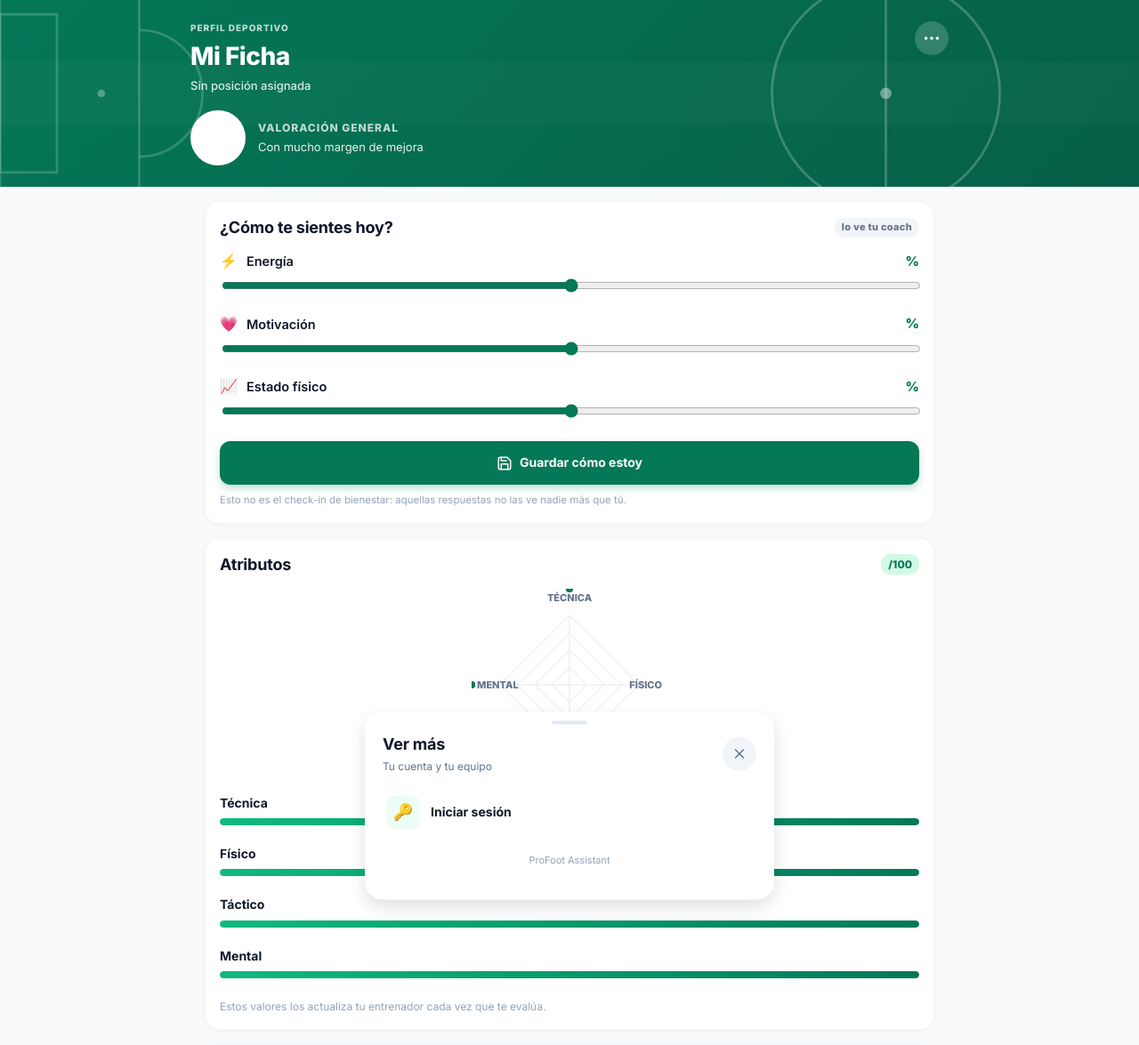
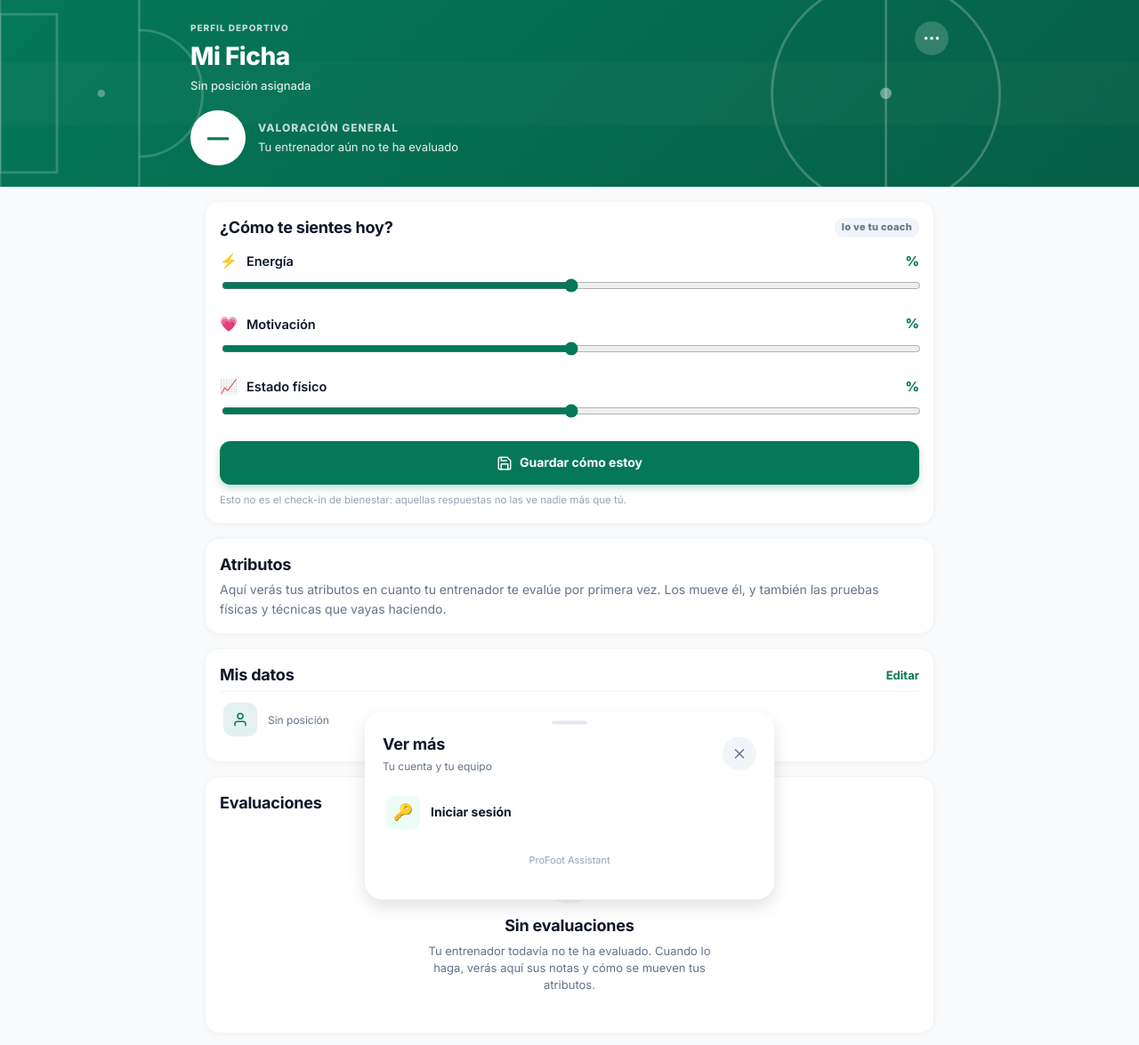
Before and after one commit to andremoran/FutbolApp, a Flask app: template templates/p_ficha.html in a window 1280 px wide. Shown: the top 1175 px of the page at 89% size. Run offline with Flask 3, Linux system fonts and the light colour scheme; the template is opened without the code that fills it, so the values that code supplies are empty.

Commit message:
El 50 de relleno no es una nota, y se le decia al jugador que si
`ficha_atributos()` rellena los huecos con 50 para no dejar pantallas en
blanco, y avisa de ello en `_tiene_perfil`. Tres sitios se saltaban el aviso y
enseñaban ese 50 como si fuera una valoracion:

MI FICHA. Un chaval al que nadie habia evaluado abria su pantalla y leia un
«50 · En progreso» enorme, con su radar entero dibujado. Es EL numero que mira
un jugador, y no se lo habia puesto nadie. Ahora sale «—», «tu entrenador aun
no te ha evaluado» y, donde iba el radar, que lo vera en cuanto le evaluen.

LA FICHA DEL ENTRENADOR. La cabecera ponia «· Valoracion 50» y cuatro dedos mas
abajo la misma pantalla decia «Todavia sin evaluar».

LA IA. `_respaldo` le contaba sus numeros con `db.atributos()`. Con los cuatro
a 50, `min` y `max` devuelven la misma clave: le decia que su punto fuerte y su
punto flojo eran los dos «lo tecnico, 50/100». Ahora, sin evaluacion, dice que
no la hay y le habla de lo que si esta en su mano: habitos y racha.

`_contexto_jugador` ya tenia esta misma guarda desde hace tiempo; faltaba en
los otros tres.

Co-Authored-By: Claude Opus 5 <noreply@anthropic.com>

```diff
--- a/futbol/player.py
+++ b/futbol/player.py
@@ -397,6 +397,11 @@ def mis_tests():
 def ficha():
     uid = current_user.id
     atributos = db.atributos(uid)
+    #  ¿Le ha evaluado alguien, o son los cincuenta de relleno? Sin esta
+    #  pregunta la pantalla le enseñaba un «50 · En progreso» y un radar entero
+    #  que nadie le había puesto — y es EL número que mira un chaval. Su
+    #  entrenador, en la misma app, veía «sin evaluar».
+    ficha = db.ficha_atributos(player_id=uid)
     perfil = db.perfil_jugador(uid)
     evaluaciones = db.rows('fut_evaluations', 'evaluaciones', player_id=uid,
                            _order='fecha', _desc=True, _limit=10)
@@ -412,6 +417,7 @@ def ficha():
                            },
                            atributos=atributos,
                            media=db.media_atributos(uid),
+                           evaluado=ficha['_tiene_perfil'],
                            perfil=perfil,
                            evaluaciones=evaluaciones,
                            entrenador=db.entrenador_del_jugador(uid))
--- a/templates/c_jugador.html
+++ b/templates/c_jugador.html
@@ -15,7 +15,9 @@
 <div class="pf-hero__subtitle">
   {{ perfil.posicion|capitalize if perfil.posicion else 'Sin posición' }}
   {%- if perfil.dorsal %} · Dorsal {{ perfil.dorsal }}{% endif %}
-  · Valoración {{ media }}
+  {# Solo si alguien le ha evaluado. Esta misma pantalla dice más abajo
+     «Todavía sin evaluar» y arriba ponía «Valoración 50»: el 50 es relleno. #}
+  {%- if ficha._tiene_perfil %} · Valoración {{ media }}{% endif %}
 </div>
 {% endblock %}
 
--- a/templates/p_ficha.html
+++ b/templates/p_ficha.html
@@ -17,12 +17,15 @@
 <div style="display:flex;align-items:center;gap:14px;margin-top:18px">
   <div style="width:62px;height:62px;border-radius:31px;background:#fff;color:var(--primary);
               display:flex;align-items:center;justify-content:center;
-              font-size:24px;font-weight:800;flex:none">{{ media }}</div>
+              font-size:24px;font-weight:800;flex:none">{{ media if evaluado else '—' }}</div>
   <div>
     <div style="font-size:12px;font-weight:800;letter-spacing:1px;text-transform:uppercase;
                 color:rgba(255,255,255,.75)">Valoración general</div>
     <div style="font-size:13px;color:rgba(255,255,255,.9);margin-top:3px">
-      {% if media >= 80 %}Nivel destacado
+      {# Sin evaluación no hay número. El 50 de relleno se leía como una nota
+         puesta por su entrenador, y no la había puesto nadie. #}
+      {% if not evaluado %}Tu entrenador aún no te ha evaluado
+      {% elif media >= 80 %}Nivel destacado
       {% elif media >= 65 %}Buen nivel
       {% elif media >= 50 %}En progreso
       {% else %}Con mucho margen de mejora{% endif %}
@@ -82,8 +85,17 @@
 <div class="pf-card">
   <div class="pf-card__head">
     <h2 class="pf-card__title">Atributos</h2>
-    <span class="pf-card__badge">{{ media }}/100</span>
+    {% if evaluado %}<span class="pf-card__badge">{{ media }}/100</span>{% endif %}
   </div>
+
+  {% if not evaluado %}
+  {# Dibujar el radar con los cincuentas de relleno es enseñarle una foto de
+     sí mismo que no le ha hecho nadie. Mejor decirle lo que falta. #}
+  <p style="font-size:14px;color:var(--text-sec);line-height:1.6;margin:4px 0 0">
+    Aquí verás tus atributos en cuanto tu entrenador te evalúe por primera vez.
+    Los mueve él, y también las pruebas físicas y técnicas que vayas haciendo.
+  </p>
+  {% else %}
 
   <div style="display:flex;justify-content:center;padding:10px 0 4px">
     {% set a = atributos %}
@@ -134,6 +146,7 @@
   <p style="font-size:12px;color:var(--text-muted);margin:12px 0 0;line-height:1.5">
     Estos valores los actualiza tu entrenador cada vez que te evalúa.
   </p>
+  {% endif %}
 </div>
 
 {# ── Datos personales ── #}
```
Also changed, not shown: futbol/ia.py (+25 -3 lines).
